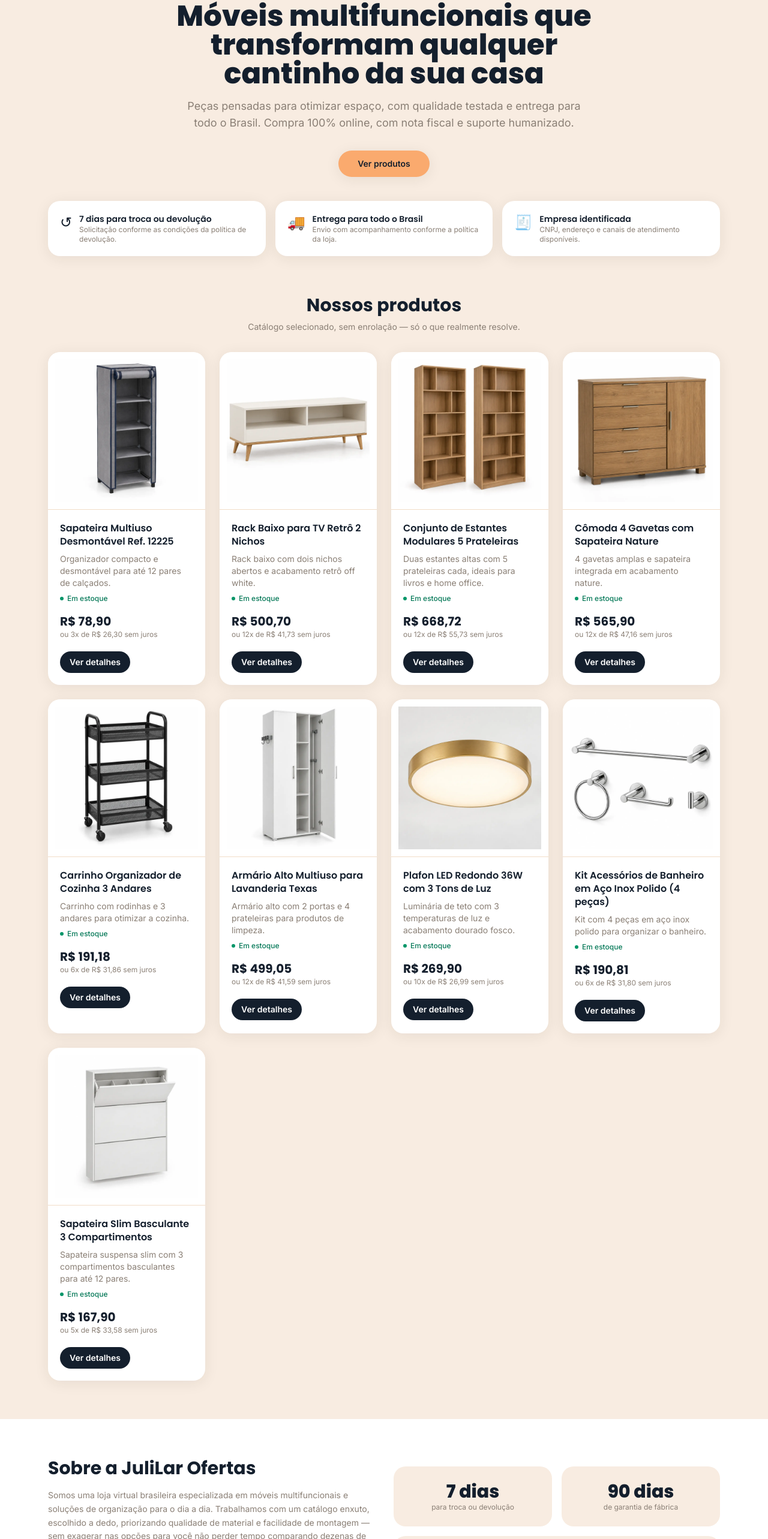
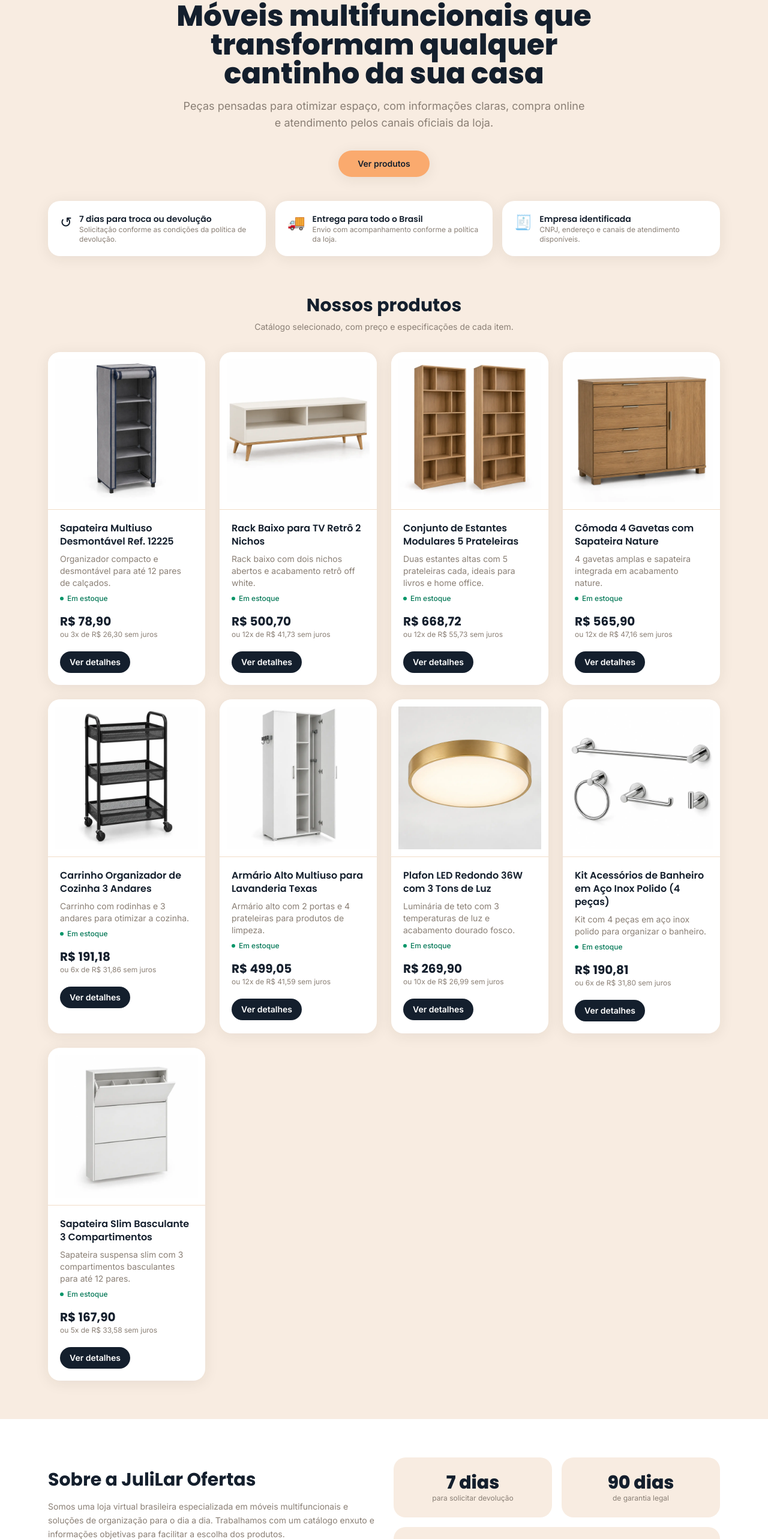
Before and after one commit to julilarmoveis-del/juli-lar-moveis, a Next.js app: page / in a window 1280 px wide. Shown: the part 206-2772 px from the top of the page at 60% size. Built offline with nearby package versions, Linux system fonts and the light colour scheme; no server answers.

Commit message:
fix: alinhar textos da loja aos recursos realmente disponíveis

```diff
--- a/src/app/page.tsx
+++ b/src/app/page.tsx
@@ -8,32 +8,32 @@ const faq = [
   {
     question: "Qual o prazo de entrega?",
     answer:
-      "O prazo médio é de 4 a 10 dias úteis após a confirmação do pagamento, variando de acordo com a sua região. Você recebe o código de rastreio por e-mail assim que o pedido é postado.",
+      "O prazo de entrega depende do CEP, da disponibilidade do item e da transportadora. Consulte as condições exibidas no checkout e a nossa Política de Envio antes de finalizar.",
   },
   {
     question: "Os produtos já vêm montados?",
     answer:
-      "A maioria dos nossos móveis vem desmontada, com manual ilustrado e todos os parafusos e ferramentas básicas inclusos para facilitar a montagem em casa.",
+      "A informação de montagem está na descrição de cada produto. Quando necessário, o item acompanha manual e componentes de fixação informados pelo fabricante.",
   },
   {
-    question: `Posso devolver se não gostar?`,
-    answer: `Sim. Você tem ${siteConfig.returnDays} dias corridos a partir do recebimento para solicitar troca ou devolução, conforme o Código de Defesa do Consumidor.`,
+    question: "Posso devolver se não gostar?",
+    answer: `Você tem ${siteConfig.returnDays} dias corridos a partir do recebimento para solicitar o direito de arrependimento, conforme as condições descritas na Política de Devolução.`,
   },
   {
     question: "Quais formas de pagamento são aceitas?",
     answer:
-      "Aceitamos Pix (com confirmação imediata) e cartão de crédito em até 12x. Todos os pedidos geram nota fiscal eletrônica automaticamente.",
+      "As formas de pagamento disponíveis são apresentadas no ambiente seguro do provedor de pagamentos no momento da finalização.",
   },
   {
     question: "Como funciona a garantia?",
-    answer: `Todos os produtos possuem ${siteConfig.warrantyDays} dias de garantia contra defeitos de fabricação, além da garantia legal prevista em lei.`,
+    answer: `Os produtos possuem ${siteConfig.warrantyDays} dias de garantia legal para bens duráveis, sem prejuízo de eventual garantia adicional informada pelo fabricante.`,
   },
 ];
 
 export default function HomePage() {
   return (
     <div>
-      <section className="mx-auto max-w-6xl px-4 pt-14 pb-10 text-center sm:pt-20">
+      <section className="mx-auto max-w-6xl px-4 pb-10 pt-14 text-center sm:pt-20">
         <p className="mx-auto mb-4 w-fit rounded-full bg-accent px-4 py-1 text-xs font-semibold uppercase tracking-wide text-ink">
           Organização inteligente para a sua casa
         </p>
@@ -41,9 +41,8 @@ export default function HomePage() {
           Móveis multifuncionais que transformam qualquer cantinho da sua casa
         </h1>
         <p className="mx-auto mt-4 max-w-2xl text-base text-text-muted sm:text-lg">
-          Peças pensadas para otimizar espaço, com qualidade testada e entrega
-          para todo o Brasil. Compra 100% online, com nota fiscal e suporte
-          humanizado.
+          Peças pensadas para otimizar espaço, com informações claras, compra
+          online e atendimento pelos canais oficiais da loja.
         </p>
         <div className="mt-8 flex justify-center">
           <Link
@@ -65,7 +64,7 @@ export default function HomePage() {
             Nossos produtos
           </h2>
           <p className="mt-2 text-sm text-text-muted">
-            Catálogo selecionado, sem enrolação — só o que realmente resolve.
+            Catálogo selecionado, com preço e especificações de cada item.
           </p>
         </div>
         <div className="grid grid-cols-1 gap-6 sm:grid-cols-2 lg:grid-cols-4">
@@ -84,15 +83,13 @@ export default function HomePage() {
             <p className="mt-4 text-sm leading-relaxed text-text-muted">
               Somos uma loja virtual brasileira especializada em móveis
               multifuncionais e soluções de organização para o dia a dia.
-              Trabalhamos com um catálogo enxuto, escolhido a dedo, priorizando
-              qualidade de material e facilidade de montagem — sem exagerar
-              nas opções para você não perder tempo comparando dezenas de
-              produtos parecidos.
+              Trabalhamos com um catálogo enxuto e informações objetivas para
+              facilitar a escolha dos produtos.
             </p>
             <p className="mt-3 text-sm leading-relaxed text-text-muted">
-              Todas as compras são processadas com nota fiscal eletrônica,
-              seguem as regras do Código de Defesa do Consumidor e contam com
-              suporte via WhatsApp e e-mail em horário comercial.
+              As compras seguem as políticas publicadas no site e contam com
+              atendimento por e-mail e, quando configurado, WhatsApp em horário
+              comercial.
             </p>
           </div>
           <div className="grid grid-cols-2 gap-4">
@@ -100,20 +97,20 @@ export default function HomePage() {
               <p className="font-heading text-3xl font-extrabold text-ink">
                 {siteConfig.returnDays} dias
               </p>
-              <p className="text-xs text-text-muted">para troca ou devolução</p>
+              <p className="text-xs text-text-muted">para solicitar devolução</p>
             </div>
             <div className="rounded-xl2 bg-sand p-6 text-center">
               <p className="font-heading text-3xl font-extrabold text-ink">
                 {siteConfig.warrantyDays} dias
               </p>
-              <p className="text-xs text-text-muted">de garantia de fábrica</p>
+              <p className="text-xs text-text-muted">de garantia legal</p>
             </div>
             <div className="col-span-2 rounded-xl2 bg-sand p-6 text-center">
               <p className="font-heading text-3xl font-extrabold text-ink">
                 Brasil todo
               </p>
               <p className="text-xs text-text-muted">
-                enviamos para todos os estados, com rastreio
+                cobertura conforme a Política de Envio
               </p>
             </div>
           </div>
@@ -147,7 +144,7 @@ export default function HomePage() {
             Ficou com alguma dúvida?
           </h2>
           <p className="mt-3 text-sm text-sand/80">
-            Fale com a gente pelo WhatsApp ou e-mail — respondemos em horário
+            Fale com a gente pelos canais oficiais — respondemos em horário
             comercial.
           </p>
           <div className="mt-6 flex flex-wrap justify-center gap-3">
@@ -157,6 +154,7 @@ export default function HomePage() {
             >
               Página de contato
             </Link>
+            {siteConfig.social.whatsapp && (
               <a
                 href={siteConfig.social.whatsapp}
                 target="_blank"
@@ -165,6 +163,7 @@ export default function HomePage() {
               >
                 Falar no WhatsApp
               </a>
+            )}
           </div>
         </div>
       </section>
```
Lines whose indentation alone changed are shown as unchanged.
